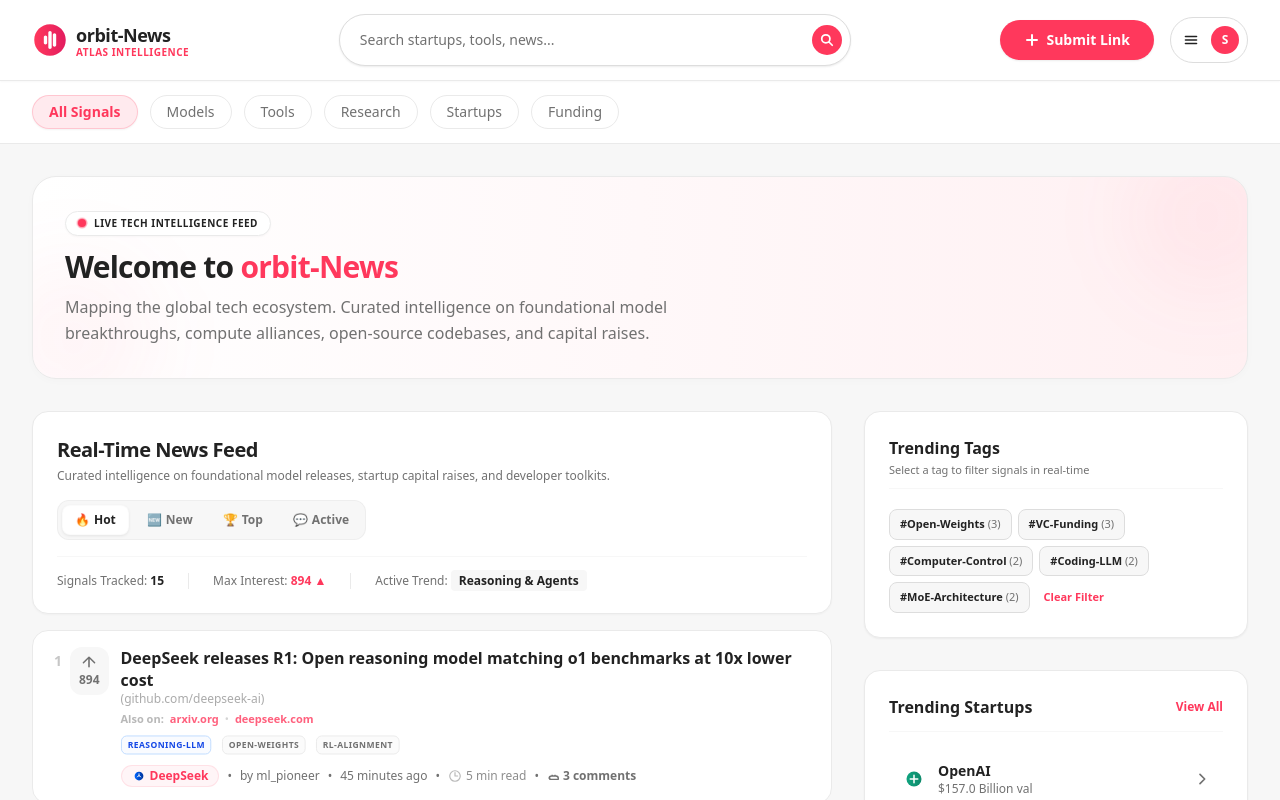
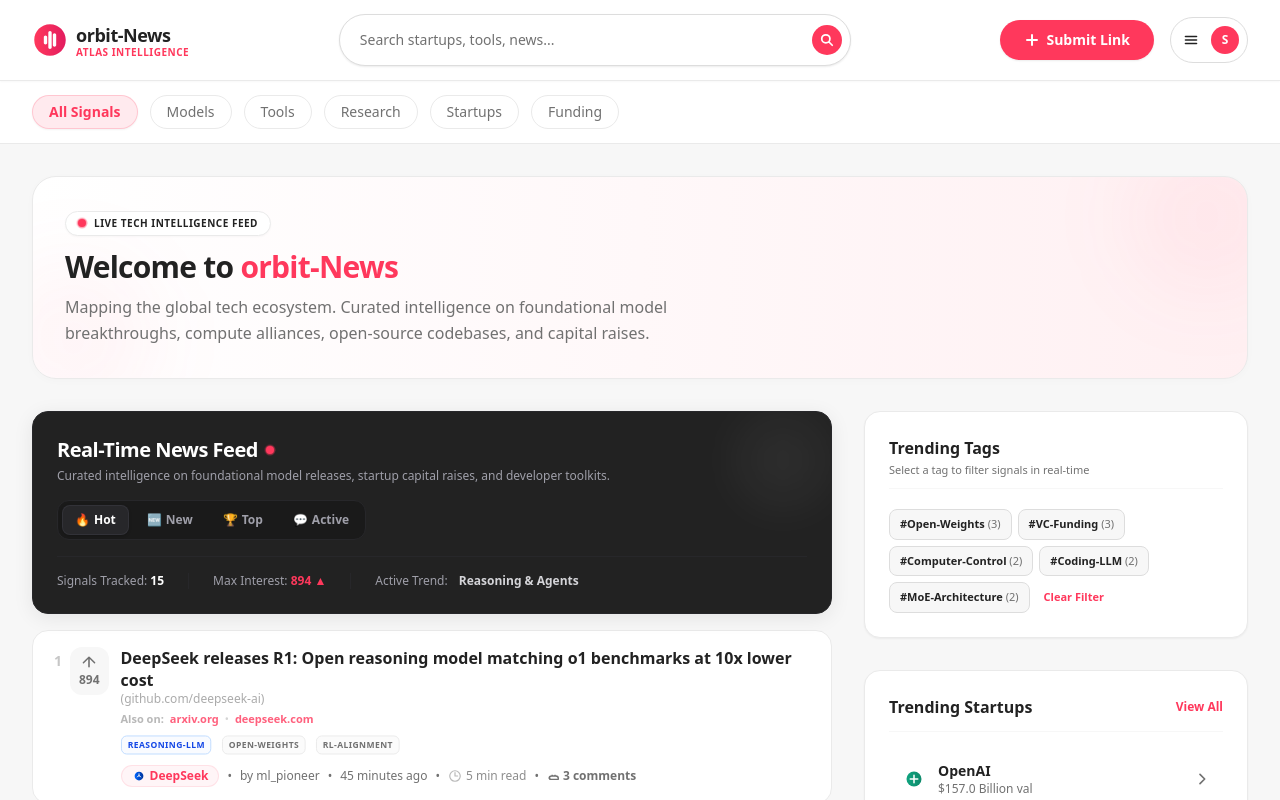
Before and after one commit to AyushKhaitan1/The-Ai-Signal, a Next.js app: page / in a window 1280 px wide. Shown: the top 800 px of the page. Built offline with nearby package versions, Linux system fonts and the light colour scheme.

Commit message:
design: upgrade Feed Header Card to a premium dark-mode control panel to make it distinct from standard cards

```diff
--- a/src/app/page.tsx
+++ b/src/app/page.tsx
@@ -79,20 +79,28 @@
       <div className="grid grid-cols-1 lg:grid-cols-3 gap-8 items-start">
         {/* Left Side: Real-Time News Feed */}
         <div className="col-span-1 lg:col-span-2 space-y-4">
-          <div className="bg-white border border-airbnb-border-light rounded-2xl p-6 shadow-[0_1px_2px_rgba(0,0,0,0.03)]">
-            <h1 className="text-xl font-bold tracking-tight text-airbnb-charcoal">Real-Time News Feed</h1>
-            <p className="text-xs text-airbnb-gray mt-1">
+          <div className="bg-airbnb-charcoal text-white rounded-2xl p-6 shadow-[0_4px_20px_rgba(0,0,0,0.08)] border border-zinc-800 relative overflow-hidden">
+            <div className="absolute right-0 top-0 w-24 h-24 bg-white/5 rounded-full blur-xl pointer-events-none"></div>
+
+            <h1 className="text-xl font-bold tracking-tight text-white flex items-center space-x-2">
+              <span>Real-Time News Feed</span>
+              <span className="flex h-2 w-2 relative">
+                <span className="animate-ping absolute inline-flex h-full w-full rounded-full bg-airbnb-pink opacity-75"></span>
+                <span className="relative inline-flex rounded-full h-2 w-2 bg-airbnb-pink"></span>
+              </span>
+            </h1>
+            <p className="text-xs text-zinc-400 mt-1">
               Curated intelligence on foundational model releases, startup capital raises, and developer toolkits.
             </p>
 
             {/* Sorting Tabs */}
-            <div className="flex items-center space-x-1.5 mt-4 p-1 bg-airbnb-bg rounded-xl w-fit border border-airbnb-border-light/60">
+            <div className="flex items-center space-x-1.5 mt-4 p-1 bg-[#1A1A1A] rounded-xl w-fit border border-zinc-800">
               <button
                 onClick={() => setActiveTab("hot")}
                 className={`px-3 py-1.5 rounded-lg text-xs font-bold transition-all flex items-center space-x-1 cursor-pointer ${
                   activeTab === "hot"
-                    ? "bg-white text-airbnb-charcoal shadow-[0_1px_3px_rgba(0,0,0,0.08)] border border-airbnb-border-light/20"
-                    : "text-airbnb-gray hover:text-airbnb-charcoal"
+                    ? "bg-zinc-800 text-white shadow-[0_1px_3px_rgba(0,0,0,0.2)] border border-zinc-700/50"
+                    : "text-zinc-400 hover:text-white"
                 }`}
               >
                 <span>🔥</span>
@@ -102,8 +110,8 @@
                 onClick={() => setActiveTab("new")}
                 className={`px-3 py-1.5 rounded-lg text-xs font-bold transition-all flex items-center space-x-1 cursor-pointer ${
                   activeTab === "new"
-                    ? "bg-white text-airbnb-charcoal shadow-[0_1px_3px_rgba(0,0,0,0.08)] border border-airbnb-border-light/20"
-                    : "text-airbnb-gray hover:text-airbnb-charcoal"
+                    ? "bg-zinc-800 text-white shadow-[0_1px_3px_rgba(0,0,0,0.2)] border border-zinc-700/50"
+                    : "text-zinc-400 hover:text-white"
                 }`}
               >
                 <span>🆕</span>
@@ -113,8 +121,8 @@
                 onClick={() => setActiveTab("top")}
                 className={`px-3 py-1.5 rounded-lg text-xs font-bold transition-all flex items-center space-x-1 cursor-pointer ${
                   activeTab === "top"
-                    ? "bg-white text-airbnb-charcoal shadow-[0_1px_3px_rgba(0,0,0,0.08)] border border-airbnb-border-light/20"
-                    : "text-airbnb-gray hover:text-airbnb-charcoal"
+                    ? "bg-zinc-800 text-white shadow-[0_1px_3px_rgba(0,0,0,0.2)] border border-zinc-700/50"
+                    : "text-zinc-400 hover:text-white"
                 }`}
               >
                 <span>🏆</span>
@@ -124,8 +132,8 @@
                 onClick={() => setActiveTab("active")}
                 className={`px-3 py-1.5 rounded-lg text-xs font-bold transition-all flex items-center space-x-1 cursor-pointer ${
                   activeTab === "active"
-                    ? "bg-white text-airbnb-charcoal shadow-[0_1px_3px_rgba(0,0,0,0.08)] border border-airbnb-border-light/20"
-                    : "text-airbnb-gray hover:text-airbnb-charcoal"
+                    ? "bg-zinc-800 text-white shadow-[0_1px_3px_rgba(0,0,0,0.2)] border border-zinc-700/50"
+                    : "text-zinc-400 hover:text-white"
                 }`}
               >
                 <span>💬</span>
@@ -133,20 +141,20 @@
               </button>
             </div>
 
-            <div className="flex items-center space-x-6 mt-4 pt-4 border-t border-airbnb-bg text-xs">
+            <div className="flex items-center space-x-6 mt-4 pt-4 border-t border-zinc-800 text-xs">
               <div>
-                <span className="text-airbnb-gray">Signals Tracked:</span>{" "}
-                <span className="font-bold text-airbnb-charcoal">{activeCount}</span>
+                <span className="text-zinc-400">Signals Tracked:</span>{" "}
+                <span className="font-bold text-white">{activeCount}</span>
               </div>
-              <div className="h-4 w-px bg-airbnb-border-light"></div>
+              <div className="h-4 w-px bg-zinc-800"></div>
               <div>
-                <span className="text-airbnb-gray">Max Interest:</span>{" "}
+                <span className="text-zinc-400">Max Interest:</span>{" "}
                 <span className="font-bold text-airbnb-pink">{maxUpvotes} ▲</span>
               </div>
-              <div className="h-4 w-px bg-airbnb-border-light"></div>
+              <div className="h-4 w-px bg-zinc-800"></div>
               <div>
-                <span className="text-airbnb-gray">Active Trend:</span>{" "}
-                <span className="font-bold text-airbnb-charcoal bg-airbnb-bg px-2 py-0.5 rounded">Reasoning & Agents</span>
+                <span className="text-zinc-400">Active Trend:</span>{" "}
+                <span className="font-bold text-zinc-300 bg-zinc-850 px-2 py-0.5 rounded">Reasoning & Agents</span>
               </div>
             </div>
           </div>
```
